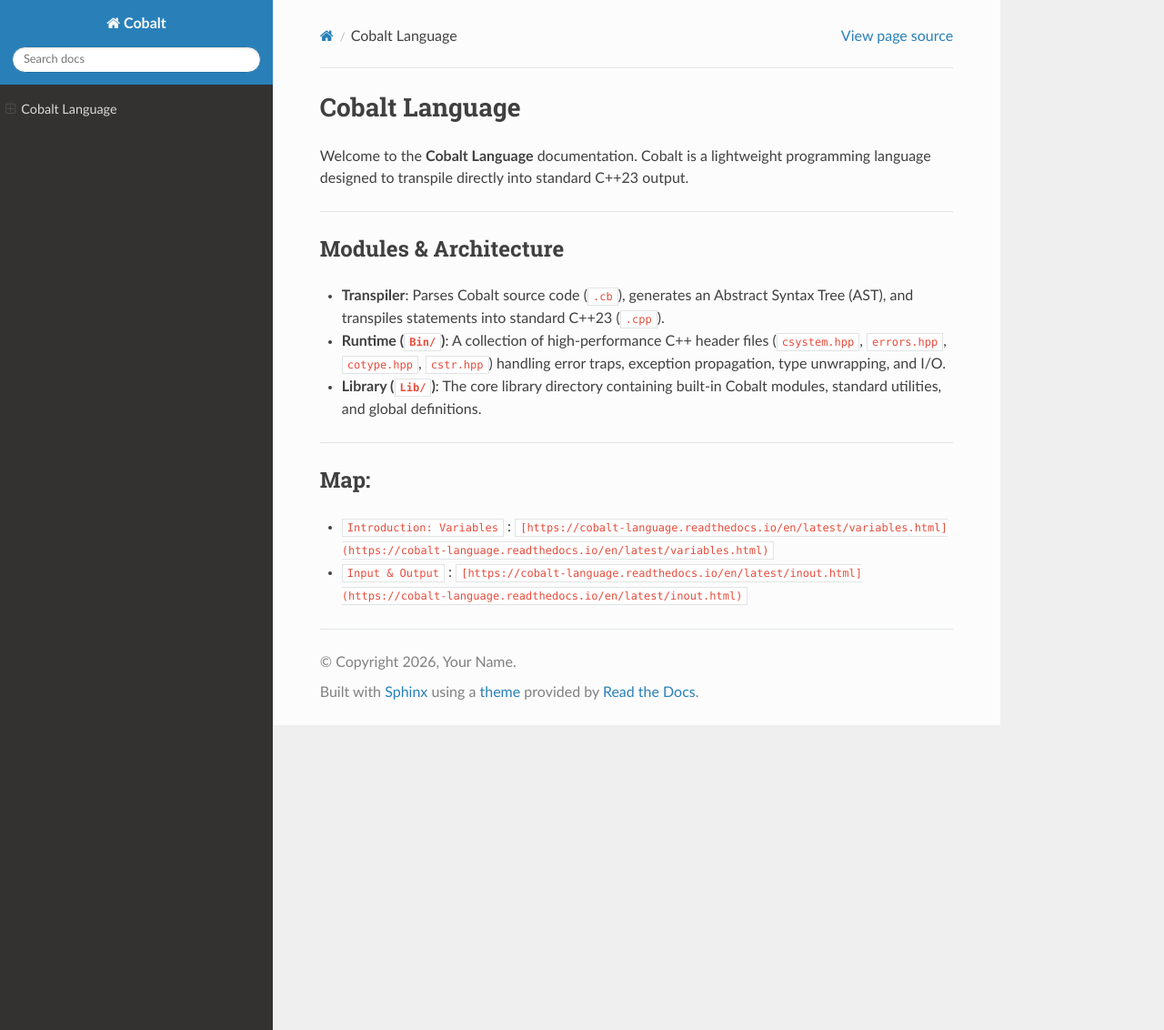
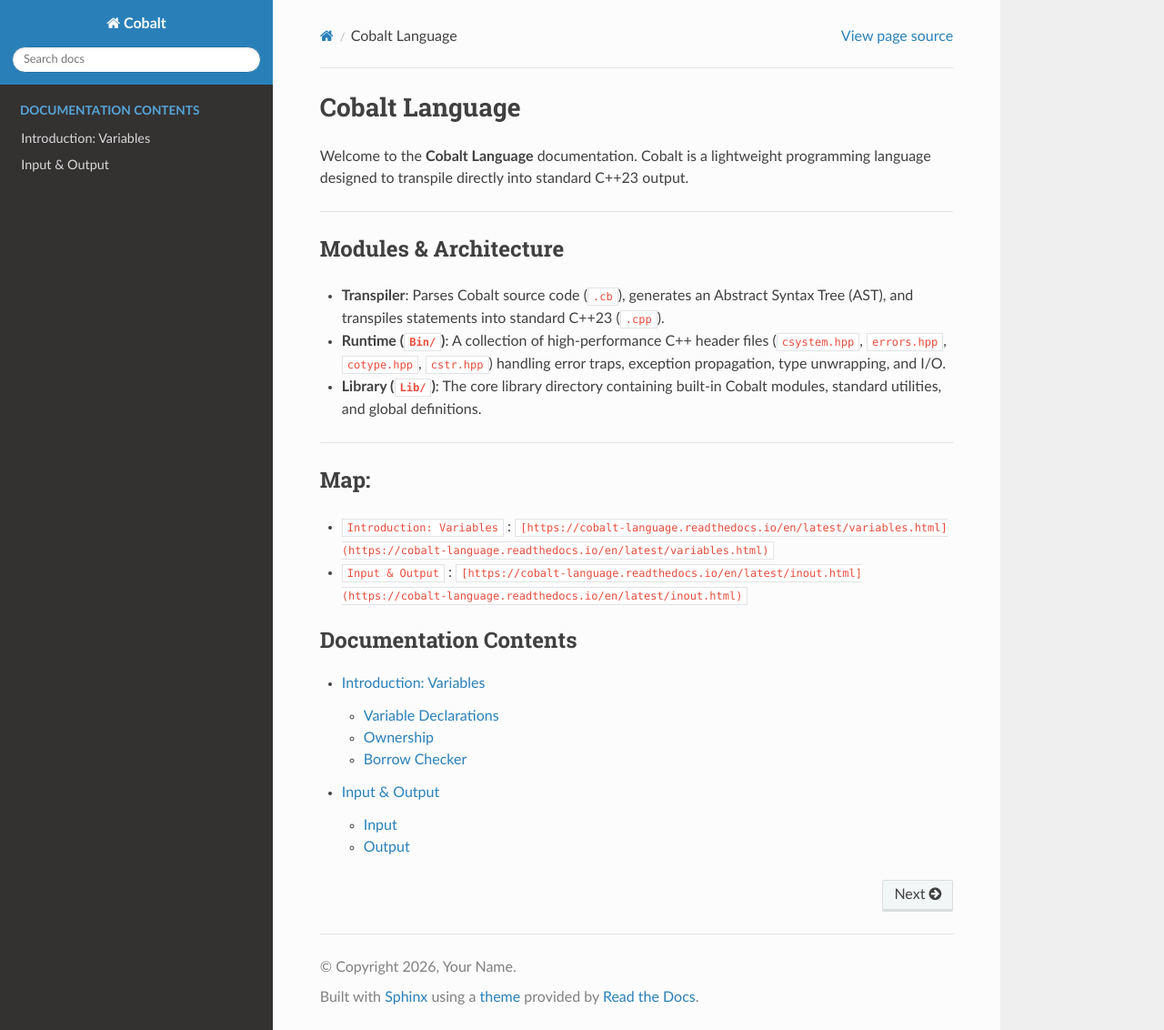
Before and after one commit to Colondry/Cobalt-Language, a Sphinx documentation site: the page built from docs/index.md, in a window 1280 px wide and 1132 px high. Shown: the whole window at 91% size. Built offline with Sphinx 7.4.7 and the Read the Docs theme 3.1.0, drawn with Linux system fonts in a browser that asks for light colours.

````diff
--- a/docs/index.md
+++ b/docs/index.md
@@ -14,3 +14,10 @@ Welcome to the **Cobalt Language** documentation. Cobalt is a lightweight progra
 ## Map:
 - `Introduction: Variables` : `[https://cobalt-language.readthedocs.io/en/latest/variables.html](https://cobalt-language.readthedocs.io/en/latest/variables.html)`
 - `Input & Output`          : `[https://cobalt-language.readthedocs.io/en/latest/inout.html](https://cobalt-language.readthedocs.io/en/latest/inout.html)`
+
+```{toctree}
+:maxdepth: 2
+:caption: Documentation Contents
+
+variables
+inout
````
Also changed, not shown: 2 other files.
